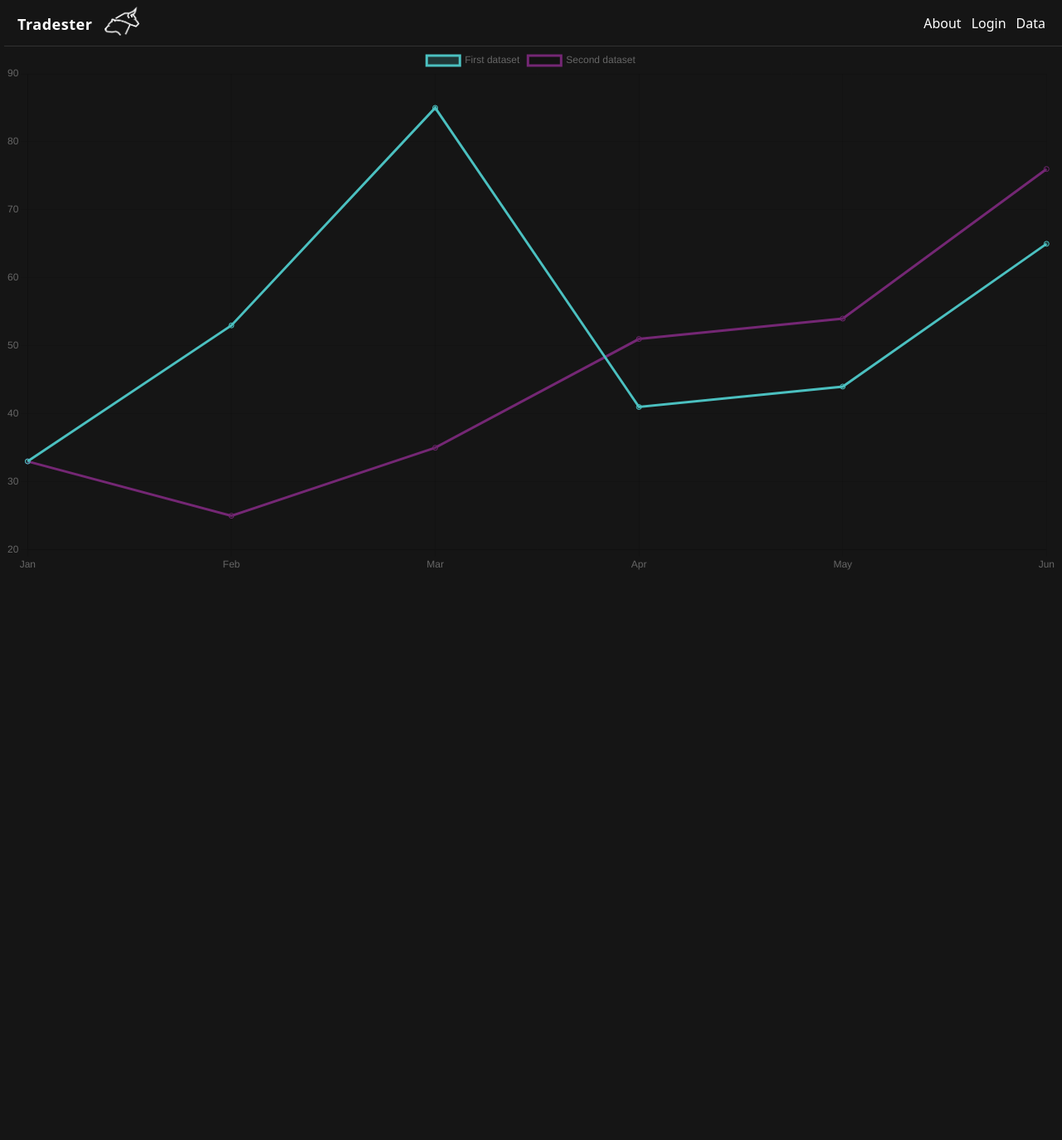
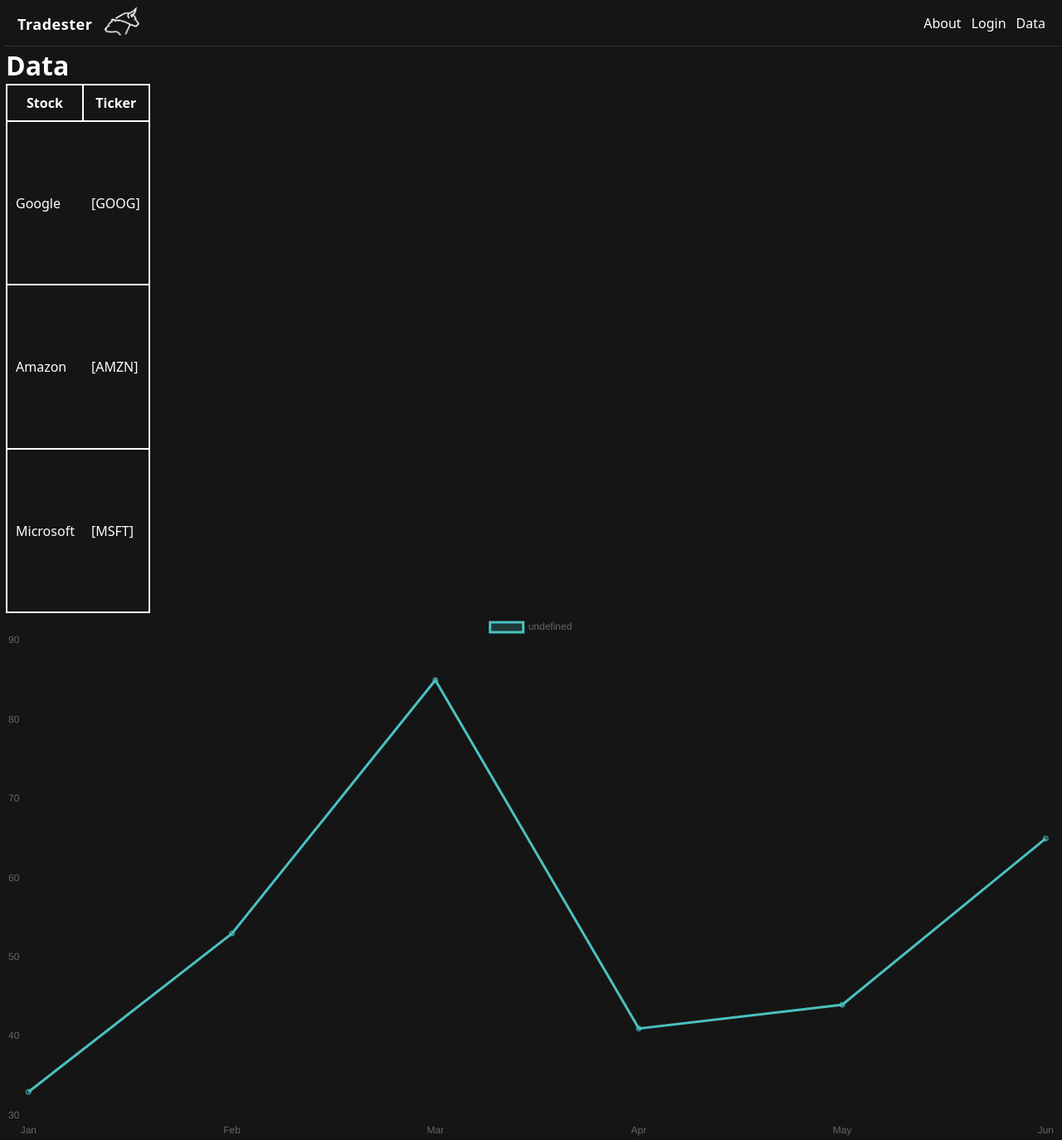
Before and after one commit to Capstone-Projects-2023-Spring/project-algorithmic-trading, a React (Create React App) app in the folder webapp/: page /dashboard in a window 1280 px wide. Shown: the whole page at 83% size. Before the commit the page ends 800 px from the top, so only its background shows below. Built offline with nearby package versions, Linux system fonts and the light colour scheme.

Commit message:
Integrated API data into dynamic graph

```diff
--- a/webapp/src/components/Dashboard.tsx
+++ b/webapp/src/components/Dashboard.tsx
@@ -12,7 +12,8 @@ import {
   Tooltip,
   Legend,
 } from "chart.js";
-import { Line } from "react-chartjs-2";
+import { Chart, Line } from "react-chartjs-2";
+import { setOptions } from "react-chartjs-2/dist/utils";
 ChartJS.register(
   ArcElement,
   Tooltip,
@@ -26,25 +27,105 @@ ChartJS.register(
 
 const data = {
   labels: ["Jan", "Feb", "Mar", "Apr", "May", "Jun"],
-  datasets: [
-    {
-      label: "First dataset",
+  datasets: [{
     data: [33, 53, 85, 41, 44, 65],
     fill: true,
     backgroundColor: "rgba(75,192,192,0.2)",
     borderColor: "rgba(75,192,192,1)",
+  }]
+};
+
+const stocks = [
+  {
+    name: "Google",
+    ticker: "GOOG",
   },
   {
-      label: "Second dataset",
-      data: [33, 25, 35, 51, 54, 76],
-      fill: false,
-      borderColor: "#742774",
+    name: "Amazon",
+    ticker: "AMZN",
   },
-  ],
-};
+  {
+    name: "Microsoft",
+    ticker: "MSFT",
+  },
+]
 
 const Dashboard = () => {
-  return <Line data={data} />;
+
+  function callAPI(ticker) {
+
+    var closes: number[] = []
+    var dates: string[] = []
+
+    console.log("Ticker: " + ticker)
+
+    const api = "2JMCN347HZ3BU9RC"
+    const url = "https://www.alphavantage.co/query?function=TIME_SERIES_DAILY_ADJUSTED&symbol="
+      + ticker + "&outputsize=compact&apikey=" + api
+
+    fetch(url, { method: "GET" })
+      .then((response) => {
+        return response.json();
+      })
+      .then((res) => {
+
+        let TSD = res["Time Series (Daily)"];
+
+        for (let key in TSD) {
+          let data = TSD[key]["5. adjusted close"]
+          let close: number =+ data
+          dates.push(key.toString())
+          closes.push(close)
+        }
+
+        closes = closes.reverse().slice(70);
+        dates = dates.reverse().slice(70);
+        console.log("Closes: " + closes)
+        console.log("Dates: " + dates)
+
+        let chart = ChartJS.getChart("chart");
+        if (!chart) return;
+
+        chart.data.labels = dates
+        chart.data.datasets[0].data = closes
+
+        chart.update();
+
+      })
+      .catch(function (error) {
+        console.log(error);
+      });
+
+  }
+
+  return (
+    <div className="data">
+      <Outlet />
+      <h1>Data</h1>
+      <table className="stock-table">
+        <thead>
+          <tr>
+            <th>Stock</th>
+            <th>Ticker</th>
+          </tr>
+        </thead>
+        {stocks.map((val, key) => {
+          return (
+            <tbody onClick={() => callAPI(val.ticker)}>
+              <tr key={key}>
+                <td>{val.name}</td>
+                <td>[{val.ticker}]</td>
+              </tr>
+            </tbody>
+          )
+        })}
+      </table>
+      <Line
+        data={data}
+        id = "chart"
+      />
+    </div>
+  );
 };
 
 export default Dashboard;
```
Lines whose indentation alone changed are shown as unchanged.
